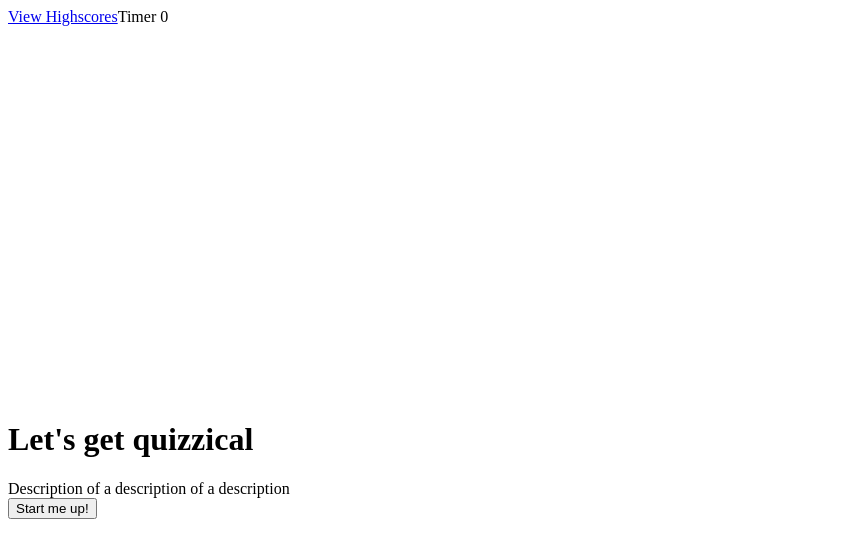
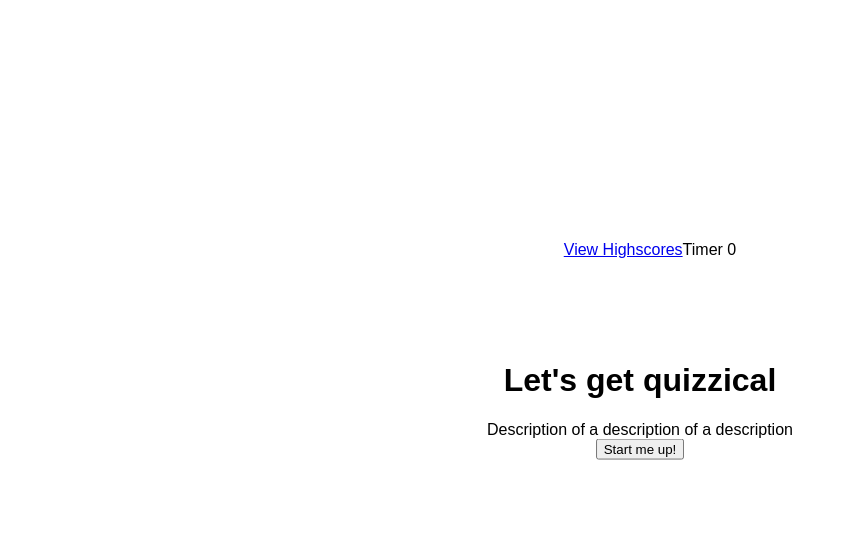
Before and after one commit to misha244/code-quiz, a plain HTML site: page index.html in a window 1280 px wide. Shown: the whole page, without its empty margins (0-847 px from the left). Drawn offline with Linux system fonts and the light colour scheme.

Commit message:
add font family

```diff
--- a/assets/css/style.css
+++ b/assets/css/style.css
@@ -1,6 +1,14 @@
+* {
+  font-family: Arial, Helvetica, sans-serif;
+}
 .header {
   display: flex;
   flex-direction: row;
+  margin: 10px;
+  position: absolute;
+  top: 30%;
+  left: 50%;
+  transform: translate(-50%, -50%);
 }
 
 .intro-section {
@@ -8,4 +16,8 @@
   flex-direction: column;
   position: absolute;
   top: 50%;
+  left: 50%;
+  transform: translate(-50%, -50%);
+  justify-content: center;
+  text-align: center;
 }
```
